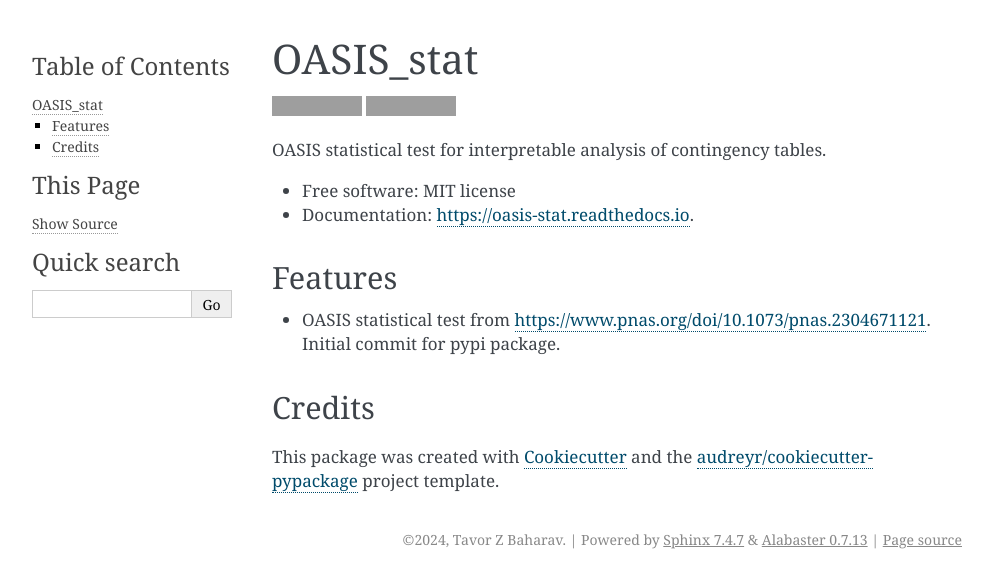
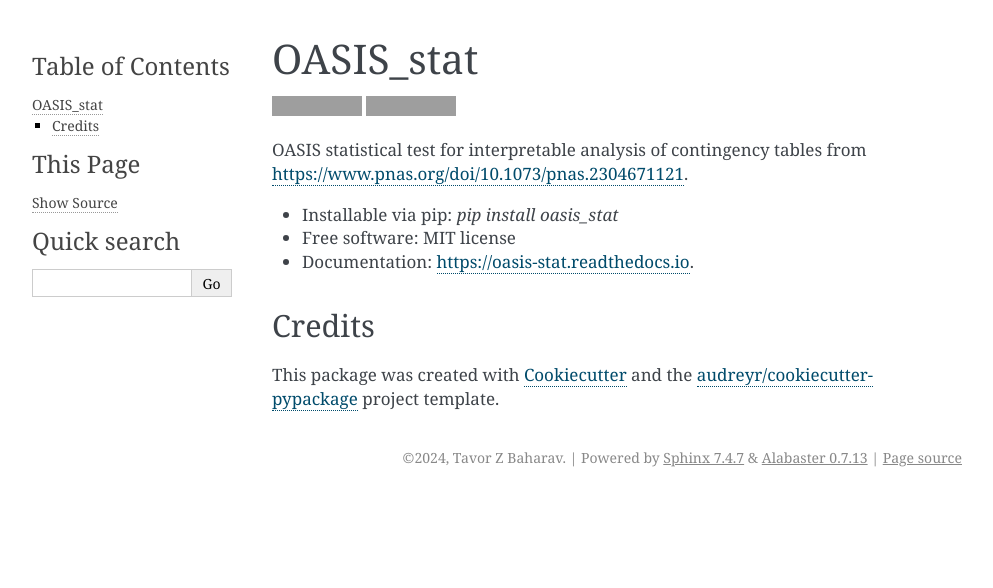
Before and after one commit to TavorB/oasis_stat, a Sphinx documentation site: the page built from docs/readme.rst, in a window 1280 px wide. Shown: the top 588 px of the page, without its empty margins (148-1141 px from the left). Built offline with Sphinx 7.4.7, drawn with Linux system fonts in a browser that asks for light colours; grey boxes are pictures that could not be loaded.

Commit message:
updated readmes

```diff
--- a/README.rst
+++ b/README.rst
@@ -13,17 +13,11 @@ OASIS_stat
 
 
 
-OASIS statistical test for interpretable analysis of contingency tables.
+OASIS statistical test for interpretable analysis of contingency tables from https://www.pnas.org/doi/10.1073/pnas.2304671121.
 
-
+* Installable via pip: `pip install oasis_stat`
 * Free software: MIT license
 * Documentation: https://oasis-stat.readthedocs.io.
-
-
-Features
---------
-
-* OASIS statistical test from https://www.pnas.org/doi/10.1073/pnas.2304671121. Initial commit for pypi package.
 
 Credits
 -------
--- a/docs/index.rst
+++ b/docs/index.rst
@@ -19,7 +19,7 @@ To install OASIS, use the following pip command:
 
    pip install OASIS_stat
 
-This will install the latest version of OASIS from PyPI.
+This will install the latest version of OASIS from PyPI (additional code and information on github at https://github.com/TavorB/oasis_stat).
 
 Usage
 =====
```
